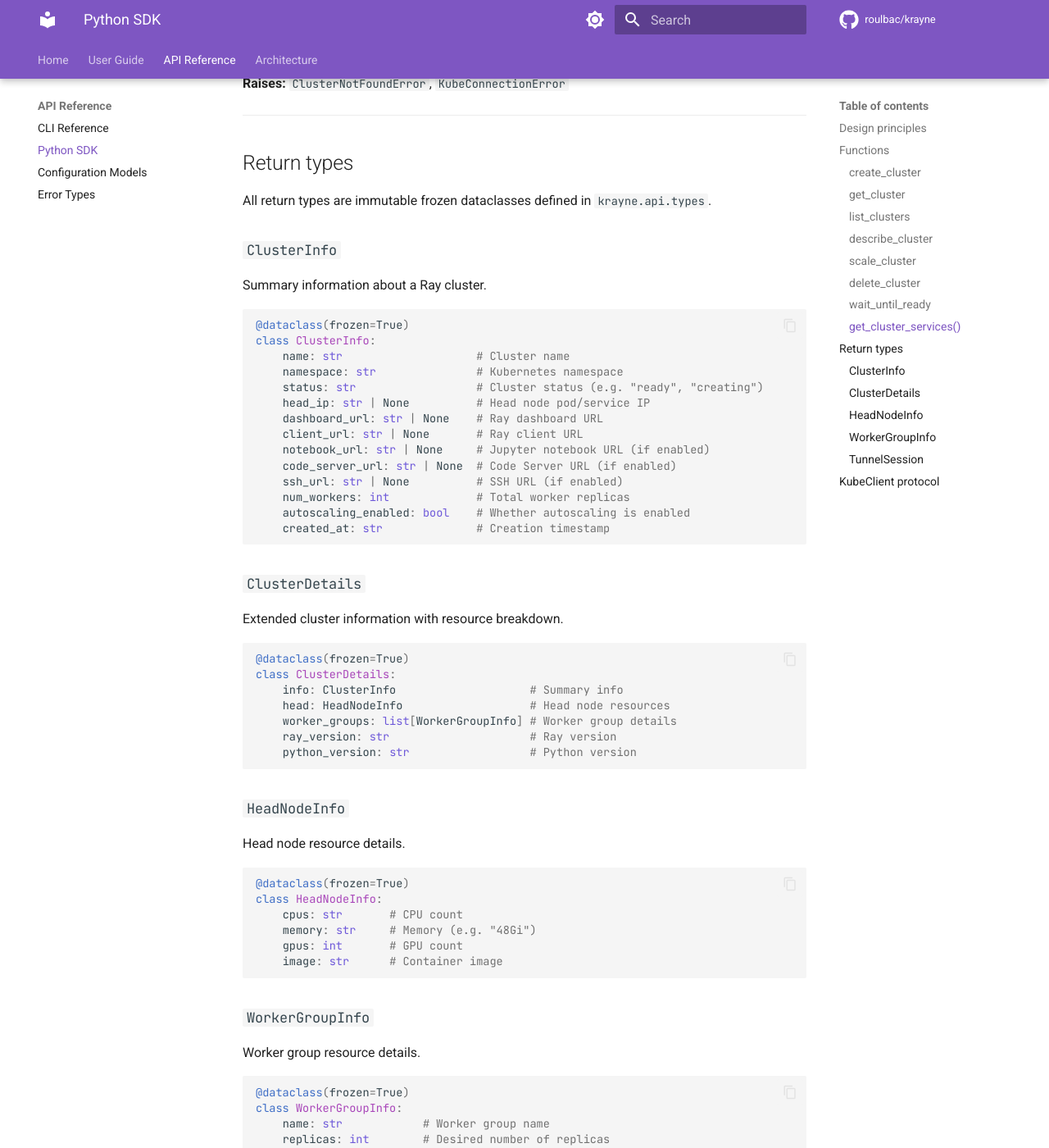
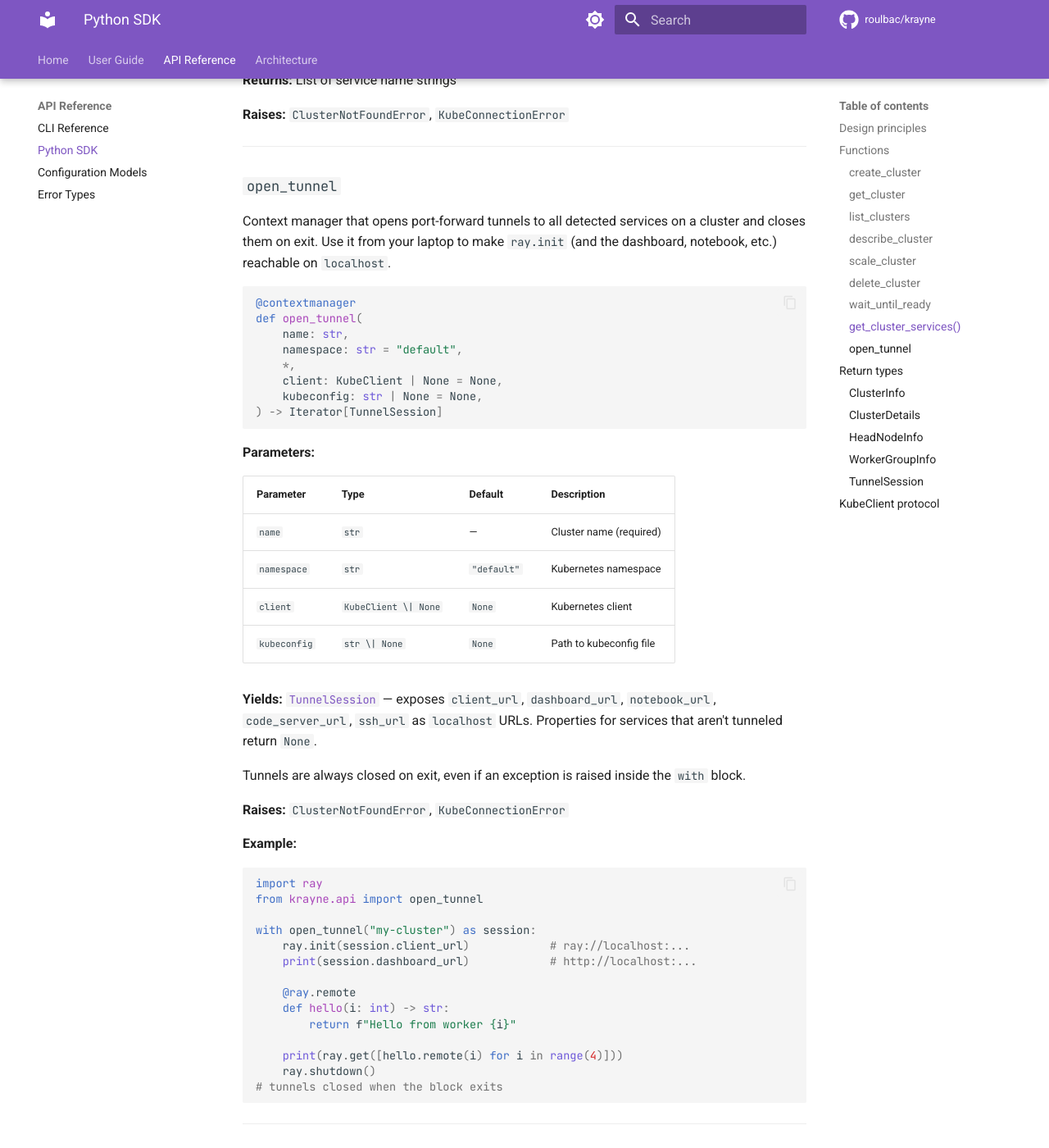
Before and after one commit to roulbac/krayne, an MkDocs documentation site: the page built from docs/reference/sdk.md, in a window 1280 px wide and 1400 px high, scrolled down 7060 px. Shown: the whole window at 82% size. Built offline with MkDocs 1.6.1 and Material for MkDocs 9.7.7, drawn with Linux system fonts in a browser that asks for light colours; comment, search, counter and statistics services are not loaded; some of the changed text lies outside the part shown.

Commit message:
docs(sdk): document open_tunnel as part of the public API
Add open_tunnel to the SDK reference imports block and a full reference
entry alongside delete_cluster / wait_until_ready / get_cluster_services.
The entry covers the signature, parameters, yielded TunnelSession, and a
hello-world example mirroring the quickstart.

````diff
--- a/docs/reference/sdk.md
+++ b/docs/reference/sdk.md
@@ -11,6 +11,8 @@
     scale_cluster,
     delete_cluster,
     wait_until_ready,
+    get_cluster_services,
+    open_tunnel,
 )
 ```
 
@@ -292,6 +294,57 @@
 
 ---
 
+### `open_tunnel`
+
+Context manager that opens port-forward tunnels to all detected services on a cluster and closes them on exit. Use it from your laptop to make `ray.init` (and the dashboard, notebook, etc.) reachable on `localhost`.
+
+```python
+@contextmanager
+def open_tunnel(
+    name: str,
+    namespace: str = "default",
+    *,
+    client: KubeClient | None = None,
+    kubeconfig: str | None = None,
+) -> Iterator[TunnelSession]
+```
+
+**Parameters:**
+
+| Parameter | Type | Default | Description |
+|---|---|---|---|
+| `name` | `str` | — | Cluster name (required) |
+| `namespace` | `str` | `"default"` | Kubernetes namespace |
+| `client` | `KubeClient \| None` | `None` | Kubernetes client |
+| `kubeconfig` | `str \| None` | `None` | Path to kubeconfig file |
+
+**Yields:** [`TunnelSession`](#tunnelsession) — exposes `client_url`, `dashboard_url`, `notebook_url`, `code_server_url`, `ssh_url` as `localhost` URLs. Properties for services that aren't tunneled return `None`.
+
+Tunnels are always closed on exit, even if an exception is raised inside the `with` block.
+
+**Raises:** `ClusterNotFoundError`, `KubeConnectionError`
+
+**Example:**
+
+```python
+import ray
+from krayne.api import open_tunnel
+
+with open_tunnel("my-cluster") as session:
+    ray.init(session.client_url)            # ray://localhost:...
+    print(session.dashboard_url)            # http://localhost:...
+
+    @ray.remote
+    def hello(i: int) -> str:
+        return f"Hello from worker {i}"
+
+    print(ray.get([hello.remote(i) for i in range(4)]))
+    ray.shutdown()
+# tunnels closed when the block exits
+```
+
+---
+
 ## Return types
 
 All return types are immutable frozen dataclasses defined in `krayne.api.types`.
````
